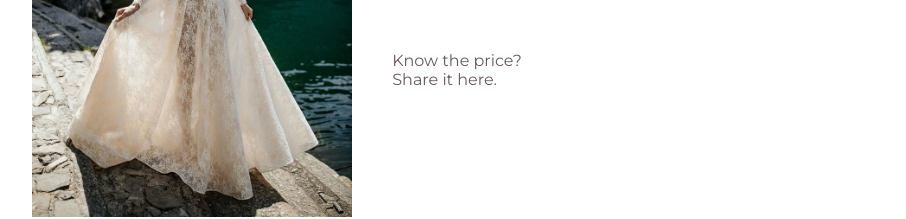
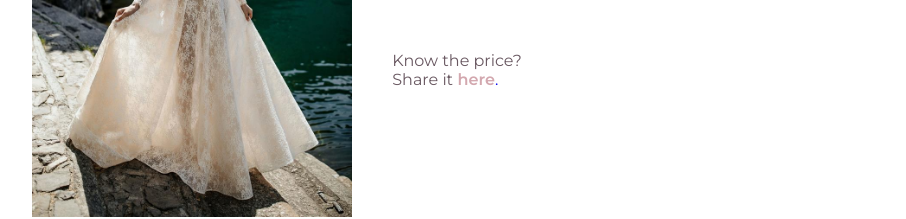
Before and after one commit to LilNoobie/gown-price-checker, a React (Create React App) app: page /dress/1 in a window 1280 px wide. Shown: the part 421-640 px from the top of the page, without its empty margins (322-1228 px from the left). Built offline with nearby package versions, Linux system fonts and the light colour scheme.

Commit message:
Added link to form in DressDetails component

```diff
--- a/src/Components/Form/Form.css
+++ b/src/Components/Form/Form.css
@@ -64,3 +64,7 @@ select {
     box-shadow: 3px 2px 22px 1px rgba(0, 0, 0, 0.24);
     /* Lowering the shadow */
 }
+
+input:focus {
+    border-color: rgb(211, 168, 175);
+}
--- a/src/Components/Form/Form.jsx
+++ b/src/Components/Form/Form.jsx
@@ -2,11 +2,17 @@ import React from 'react';
 import './Form.css'
 
 function Form() {
+    const handleSubmit = (e) => {
+        e.preventDefault();
+
+    }
+
+
     return (
         <div className="form">
             <div className="addDress">
                 <h2>Add a New Dress</h2>
-                <form>
+                <form onSubmit={handleSubmit}>
                     <label>Dress Name*</label>
                     <input
                         type="text"
@@ -23,6 +29,7 @@ function Form() {
                         type="number"
                         min="0"
                         max="100000"
+                        step=".01"
                         placeholder="in USD"
                         required
                     />
--- a/src/Pages/Dress/DressDetails.css
+++ b/src/Pages/Dress/DressDetails.css
@@ -67,3 +67,8 @@
 #sampleImage {
     width: 320px;
 }
+
+#here {
+    color: rgb(211, 168, 175);
+    font-weight: 600;
+}
--- a/src/Pages/Dress/DressDetails.jsx
+++ b/src/Pages/Dress/DressDetails.jsx
@@ -33,7 +33,10 @@ function DressDetails() {
           </div>
 
           <div className="formLink">
-            Know the price? <br></br>Share it here.
+            Know the price? <br></br>Share it
+            <Link to={`/form`}>
+            <span id="here"> here</span>.
+            </Link>
           </div>
         </div>
       </div>
```
